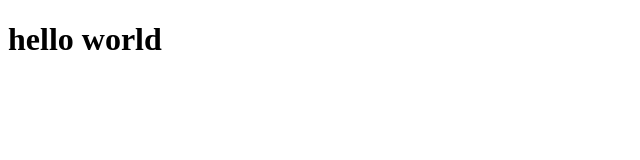
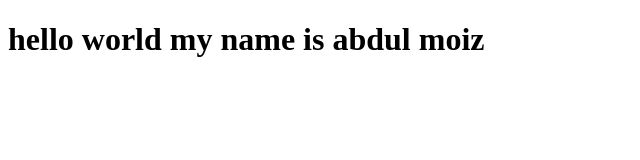
Before and after one commit to AbdulMoiz8994/bootsample2020, a plain HTML site: page index.html in a window 1280 px wide. Shown: the whole page, without its empty margins (0-640 px from the left). Drawn offline with Linux system fonts and the light colour scheme.

Commit message:
update index.html

```diff
--- a/index.html
+++ b/index.html
@@ -6,6 +6,6 @@
     <title>Document</title>
 </head>
 <body>
-    <h1>hello world</h1>
+    <h1>hello world my name is abdul moiz</h1>
 </body>
 </html>
```
